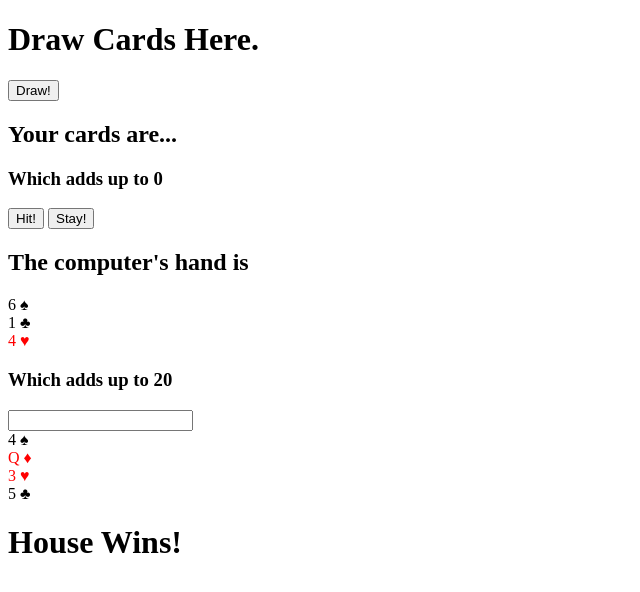
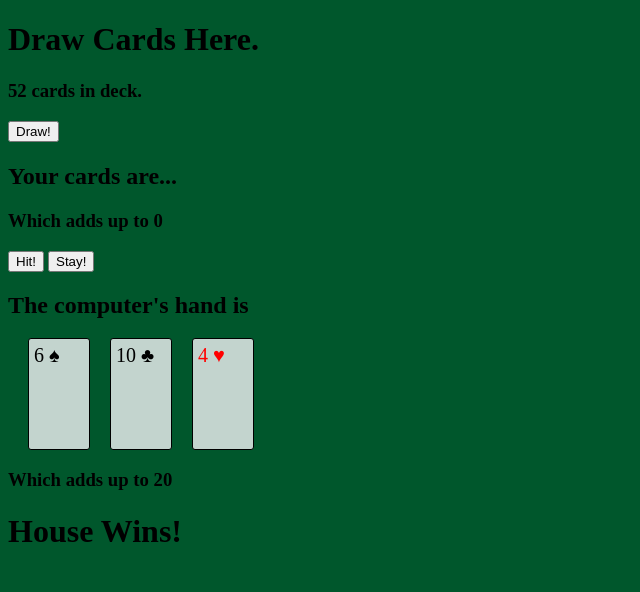
Before and after one commit to dillon-co/angular_blackjack, a website: page index.html in a window 1280 px wide. Both pictures are taken after a click on the button "Stay!". Shown: the whole page, without its empty margins (0-640 px from the left). Drawn offline with nearby package versions, Linux system fonts and the light colour scheme.

Commit message:
Added deck card count, deck reloading and message if you run out of cards in your deck

```diff
--- a/game.js
+++ b/game.js
@@ -4,7 +4,7 @@ console.log("I am the captian of jS");
   "use strict";
   var cards = [2, 3, 4, 5, 6, 7, 8, 9, 10, 'J', 'Q', 'K', 'A'];
   var suits = ["C", "H", "D", "S"];
-
+  var computerShouldDraw = false;
 
   function Game(){
     var deck = [];
@@ -15,6 +15,7 @@ console.log("I am the captian of jS");
       }
     }
     this.deck = deck;
+    this.cards = cards;
     this.computer = [];
     this.player = [];
   }
@@ -23,8 +24,13 @@ console.log("I am the captian of jS");
     var deck = this.deck;
     var index = Math.floor(Math.random() * deck.length);
     var card = deck[index];
-    deck.splice(index, 1);
-    return card;
+    if (deck.length === 0){
+      this.deckLength = "Out of cards. Refresh the page to reshuffle :)";
+
+    }else{
+      deck.splice(index, 1);
+      return card;
+    }
   };
 
   Game.prototype.firstDraw = function firstDraw(){
@@ -59,7 +65,7 @@ console.log("I am the captian of jS");
 
   Game.prototype.houselogic = function houselogic(comp) {
     while (this.handVal(comp) < 17){
-      setTimeout(this.hit(comp), 2000);
+      this.hit(comp);
     }
   };
 
@@ -67,9 +73,9 @@ console.log("I am the captian of jS");
     this.houselogic(this.computer);
     var playerVal = this.handVal(this.player);
     var computerVal = this.handVal(this.computer);
-    if (playerVal > 21 || computerVal > playerVal && computerVal <= 21){
+    if (playerVal > 21 || computerVal > playerVal && computerVal <= 21) {
       this.winner = "House Wins!";
-    }else if (computerVal > 21 || playerVal > computerVal){
+    } else if (computerVal > 21 || playerVal > computerVal) {
       this.winner = "You Win!";
     } else {
       this.winner = "$$ PUSH $$";
@@ -77,6 +83,7 @@ console.log("I am the captian of jS");
   };
 
   Game.prototype.stay = function stay(){
+    computerShouldDraw = true;
     this.finish();
   };
 
--- a/index.html
+++ b/index.html
@@ -3,10 +3,13 @@
   <head>
     <meta charset="utf-8">
     <title>BlackJack</title>
+    <link href="party.css" rel="stylesheet">
   </head>
   <body ng-controller="blackjack">
     <h1 >Draw Cards Here.</h1>
+    <h3>{{game.deck.length}} cards in deck.</h3>
     <button ng-click="draw()">Draw!</button>
+    <h1>{{game.deckLength}}</h1>
     <h2>Your cards are...</h2>
     <card ng-repeat="card in game.player" val="{{card}}"></card>
     <h3>Which adds up to {{game.handVal(game.player)}}</h3>
@@ -20,14 +23,6 @@
       <h2>The computer's hand is</h2>
       <card ng-repeat="card in game.computer" val={{card}}></card>
       <h3>Which adds up to {{game.handVal(game.computer)}}</h3>
-
-      <input ng-model="foo"></input>
-      <div>{{foo}}</div>
-      <card val="S4"></card>
-      <card val="DQ"></card>
-
-      <card val="H3"></card>
-      <card val="C5"></card>
     </div>
     <div>
       <h1 class="strong">{{game.winner}}</h1>
--- a/index.js
+++ b/index.js
@@ -5,6 +5,7 @@
 
   function blackjackController($scope, Game){
     var g = new Game();
+    $scope.deck = g.deck;
     $scope.draw = function(){
       g.firstDraw();
     };
@@ -12,7 +13,14 @@
       g.hit(g.player);
     };
     $scope.stay = function(){
-      g.stay();
+      g.stay(g.computer);
+      g.computer.forEach(function(card){
+        $scope.deck.push(card);
+      });
+      g.player.forEach(function(card){
+        $scope.deck.push(card);
+      });
+
     };
     $scope.game = g;
   }
@@ -25,8 +33,8 @@
         card: '@val'
       },
       restrict: 'E',
-      template: "<div class='card' ng-click='hit()'>{{card[1]}} <span ng-bind-html='symbol'></span></div>",
-      link: function link(scope, element, attr){
+      template: "<div class='card' ng-click='hit()'>{{card[1]}}{{card[2]}} <span ng-bind-html='symbol'> </span></div>",
+      link: function link(scope, element){
         // debugger;
         scope.suit = scope.card[0];
         if(scope.suit === 'H'){
--- /dev/null
+++ b/party.css
@@ -0,0 +1,15 @@
+.card{
+  display: inline-block;
+  margin-left: 20px;
+  height: 100px;
+  width: 50px;
+  border: solid 1px black;
+  padding: 5px 5px;
+  border-radius: 3px;
+  background-color: #C3D4CE;
+  font-size: 20px;
+}
+
+body{
+  background-color: #00572C;
+}
```
